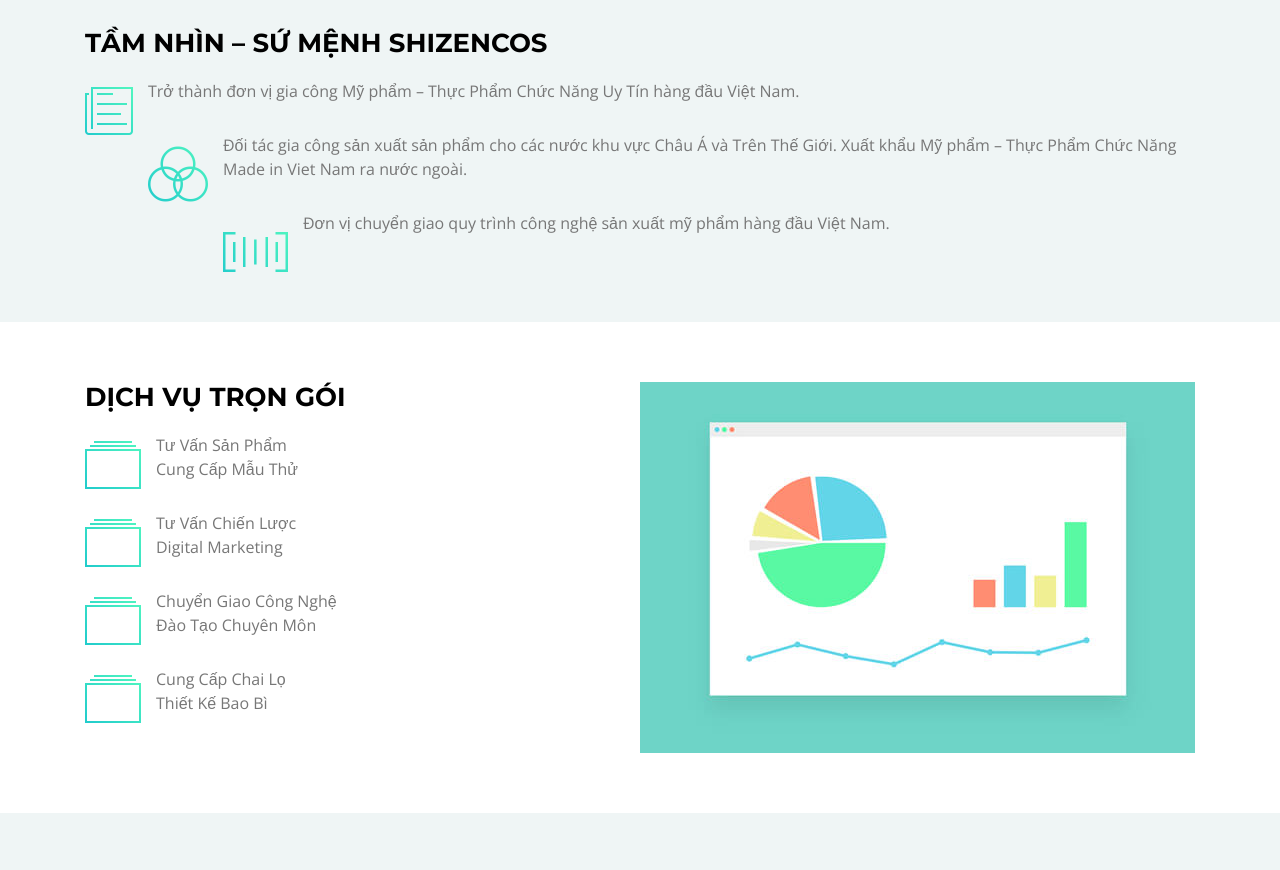
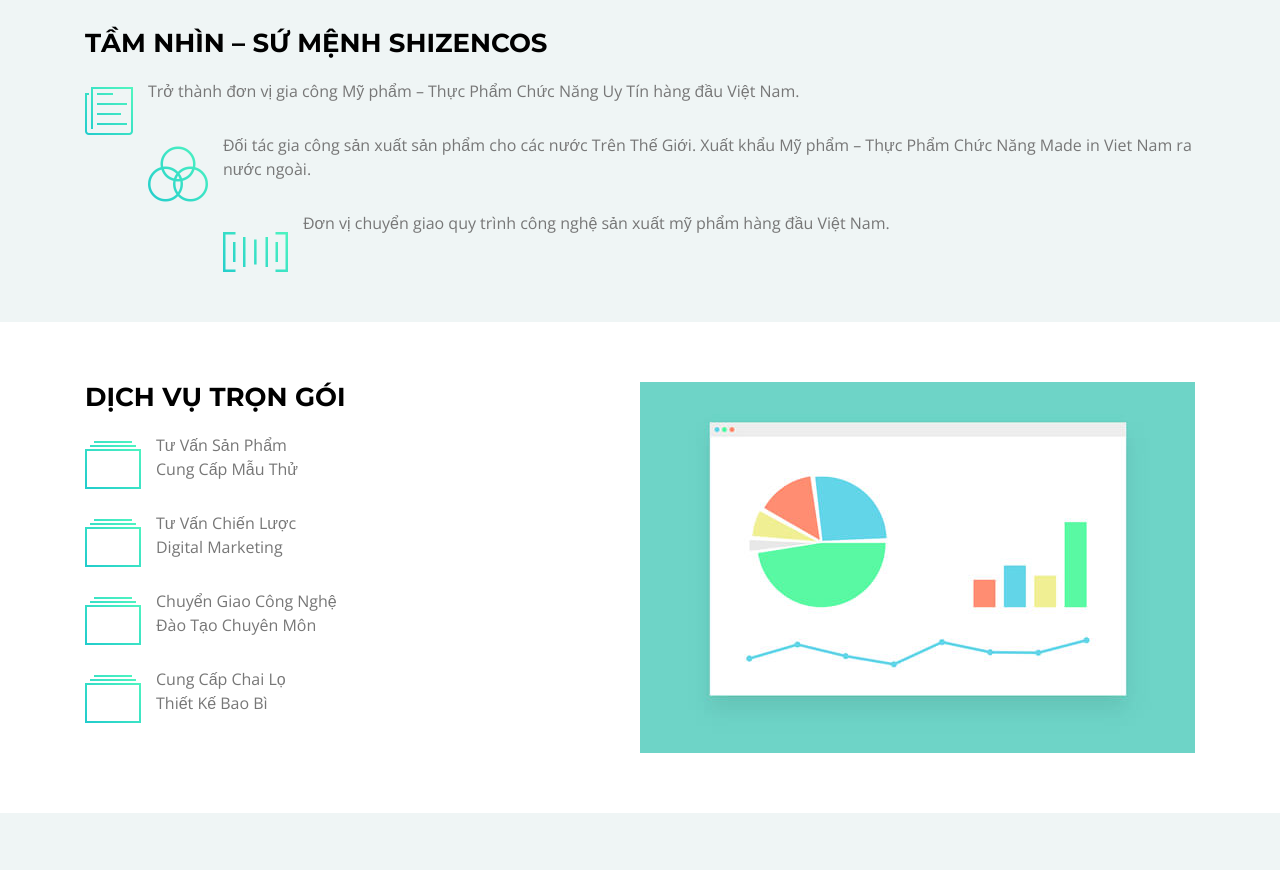
Before and after one commit to Tainm1999/landingpage, a plain HTML site: page index.html in a window 1280 px wide. Shown: the part 3265-4135 px from the top of the page. Drawn offline with nearby package versions, Linux system fonts and the light colour scheme; files whose address does not match are found by name.

Commit message:
fix text

```diff
--- a/index.html
+++ b/index.html
@@ -275,7 +275,7 @@
                 <div><i class="ion-ios-paper-outline" data-aos="fade-left" ></i>
                 <p data-aos="fade-left">Trở thành đơn vị gia công Mỹ phẩm – Thực Phẩm Chức Năng Uy Tín hàng đầu Việt Nam.</p></div>
                 <div><i class="ion-ios-color-filter-outline" data-aos="fade-left" data-aos-delay="200" style="font-size: 80px;"></i>
-                <p data-aos="fade-left" data-aos-delay="200">Đối tác gia công sản xuất sản phẩm cho các nước khu vực Châu Á và Trên Thế Giới. Xuất khẩu Mỹ phẩm – Thực Phẩm Chức Năng Made in Viet Nam ra nước ngoài.</p></div>
+                <p data-aos="fade-left" data-aos-delay="200">Đối tác gia công sản xuất sản phẩm cho các nước Trên Thế Giới. Xuất khẩu Mỹ phẩm – Thực Phẩm Chức Năng Made in Viet Nam ra nước ngoài.</p></div>
                 <div style="margin-top: 10px;"><i class="ion-ios-barcode-outline" data-aos="fade-left" data-aos-delay="400" style="font-size: 80px;"></i>
                 <p data-aos="fade-left" data-aos-delay="400">Đơn vị chuyển giao quy trình công nghệ sản xuất mỹ phẩm hàng đầu Việt Nam.</p></div>
               </div>
```
